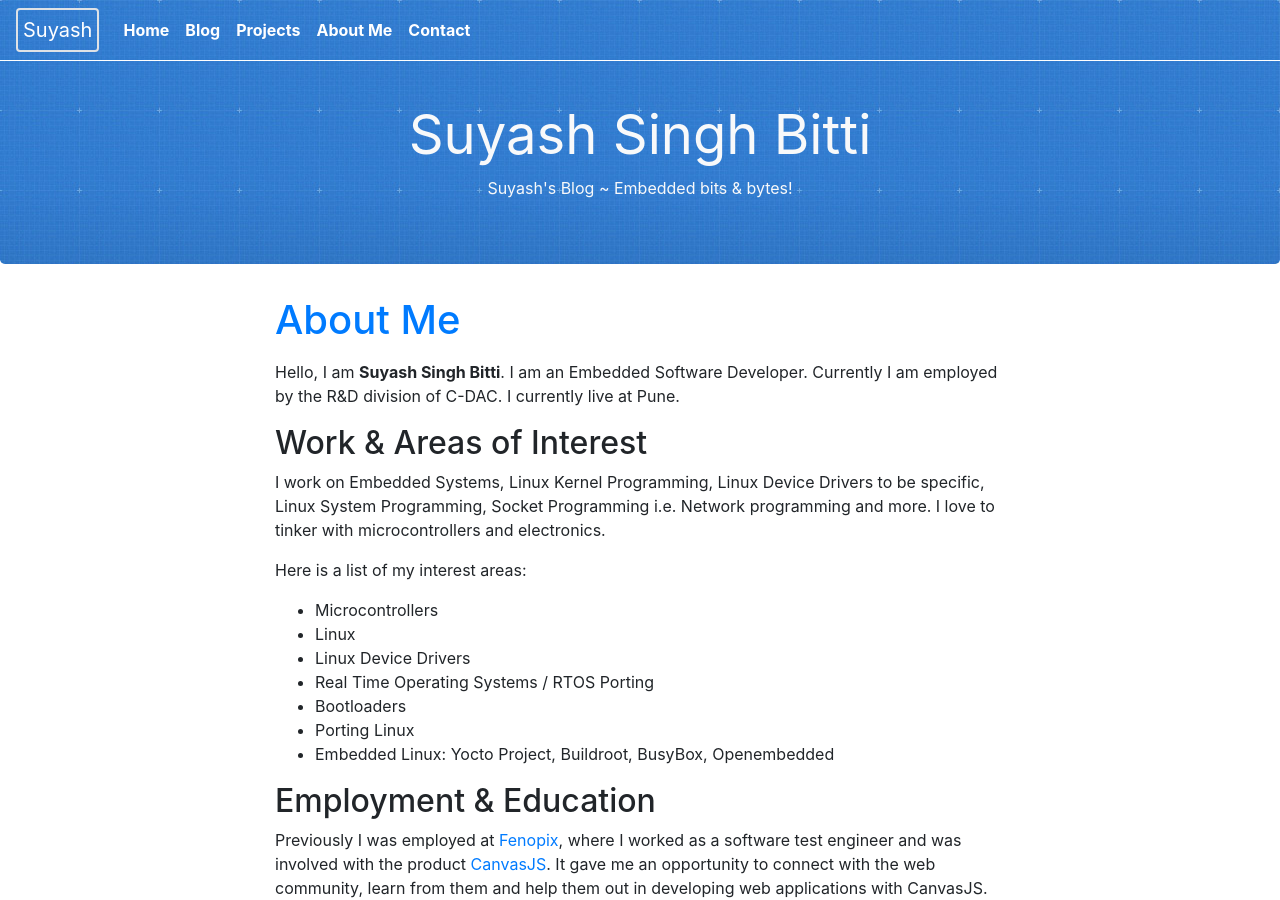
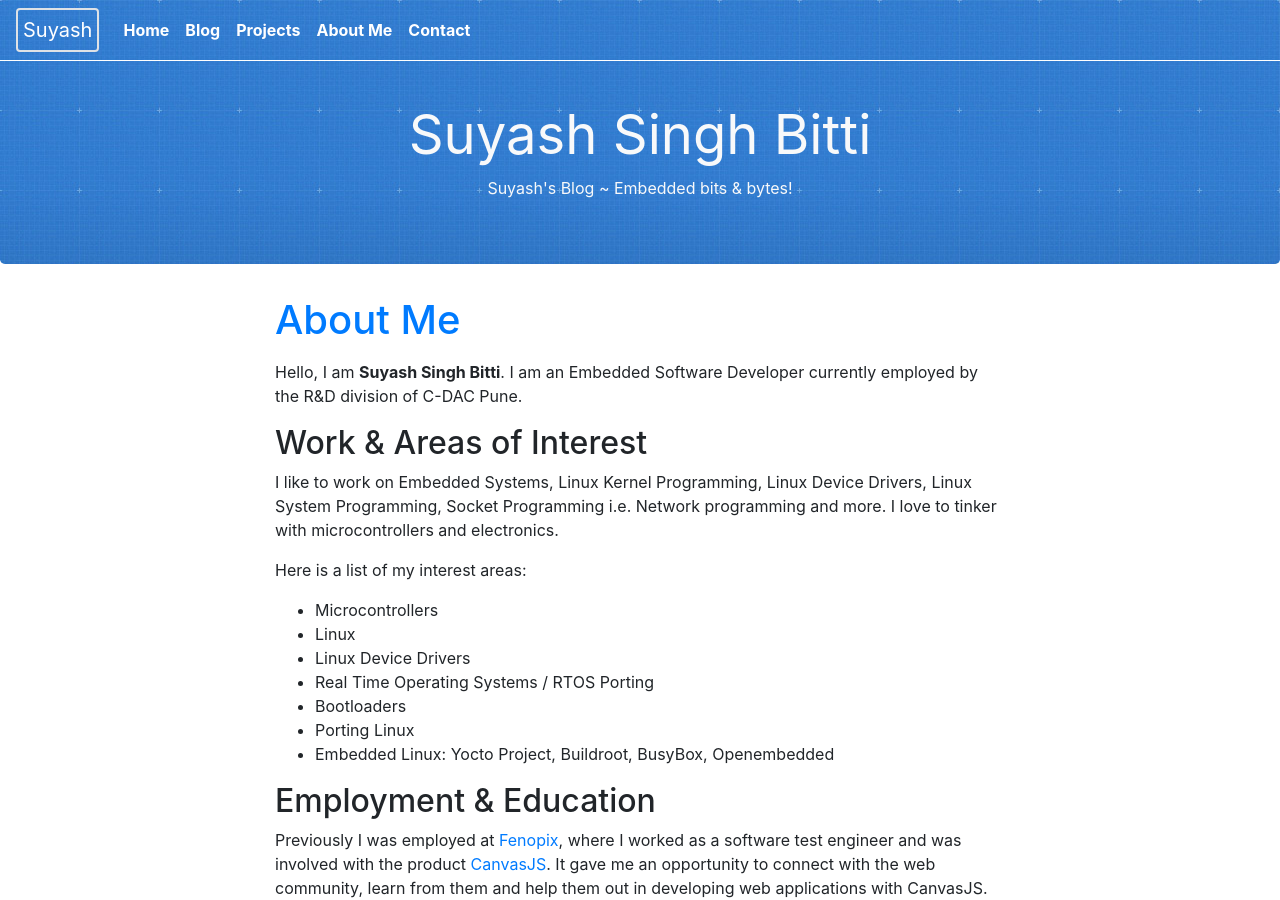
Before and after one commit to suyashsingh/suyashsingh.github.io, a Jekyll site: the page built from about.md, in a window 1280 px wide and 900 px high. Built offline with Jekyll 4.4.1, drawn with Linux system fonts in a browser that asks for light colours.

Commit message:
content cleanup on /home /about and rpi post

```diff
--- a/_layouts/home.html
+++ b/_layouts/home.html
@@ -80,7 +80,7 @@ layout: compress
         Pune, India. I work on Embedded Systems, Linux Device Drivers, Linux Systems Programming,
         Socket Programming, Microcontrollers, IoT and more.
 
-        Explore this site to find more about me.
+        You can find more about the me here.
         </p>
         <a href="/about/" class="btn btn-outline-success" title="Know more about Suyash Singh Bitti">More About Me</a>
         <br>
--- a/about.md
+++ b/about.md
@@ -5,11 +5,11 @@ layout: default
 order: 4
 ---
 
-Hello, I am <strong>Suyash Singh Bitti</strong>. I am an Embedded Software Developer. Currently I am employed
-by the R&D division of C-DAC. I currently live at Pune.
+Hello, I am <strong>Suyash Singh Bitti</strong>. I am an Embedded Software Developer currently employed
+by the R&D division of C-DAC Pune.
 
 ## Work & Areas of Interest
-I work on Embedded Systems, Linux Kernel Programming, Linux Device Drivers to be specific,
+I like to work on Embedded Systems, Linux Kernel Programming, Linux Device Drivers,
 Linux System Programming, Socket Programming i.e. Network programming and more. I love to
 tinker with microcontrollers and electronics.
 
```
Also changed, not shown: _posts/2020-2-11-setting-up-rpi-for-kernel-programming.md (+3 -2 lines).
